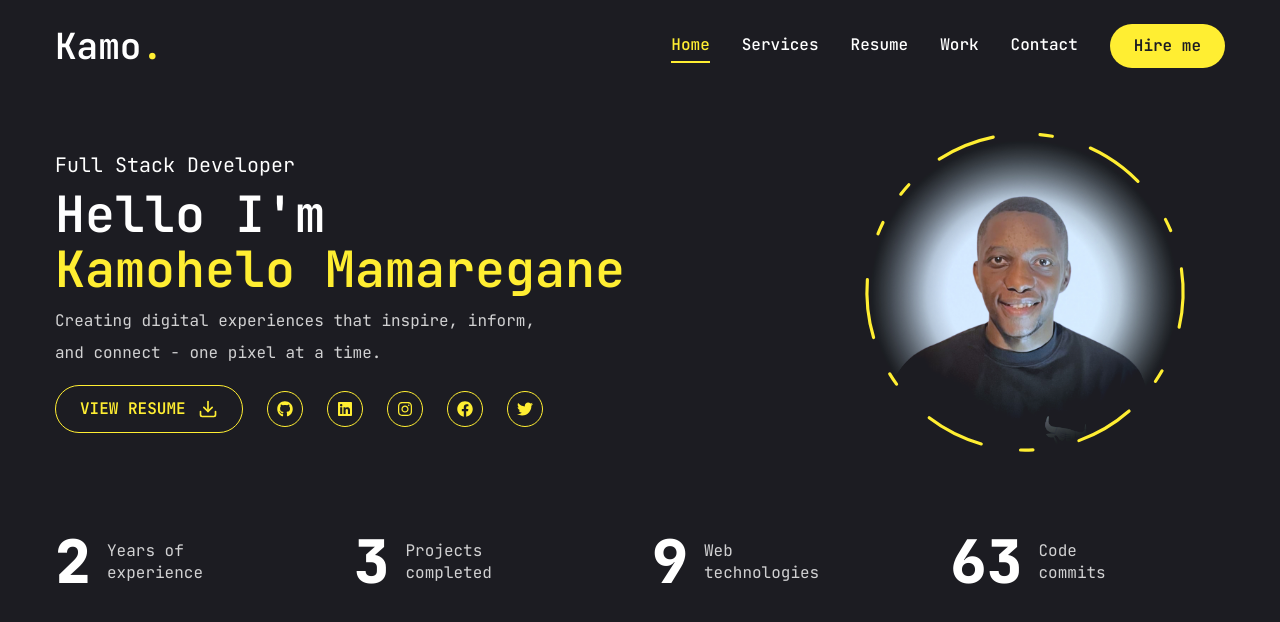
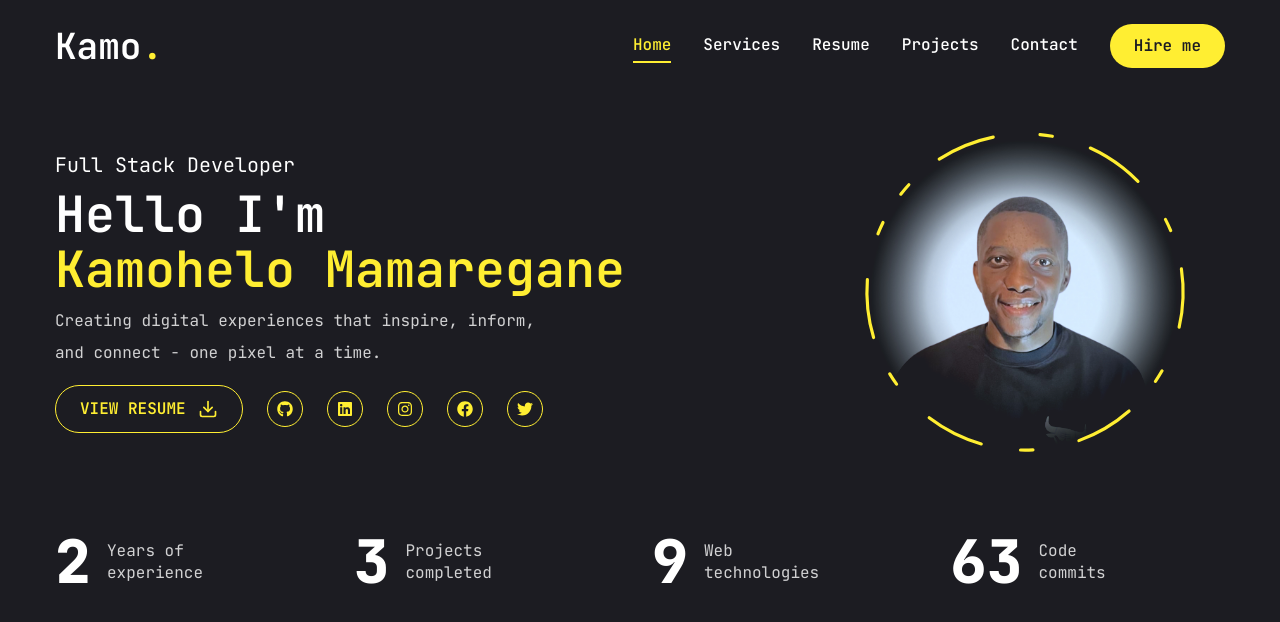
Before and after one commit to Kamo222/portfolio-website, a Next.js app: page / in a window 1280 px wide. Shown: the top 622 px of the page. Built offline with nearby package versions, Linux system fonts and the light colour scheme.

Commit message:
Rename navigation menu

```diff
--- a/components/MobileNav.jsx
+++ b/components/MobileNav.jsx
@@ -19,8 +19,8 @@ const links = [
         path: "/resume"
     },
     {
-        name: "work",
-        path: "/work"
+        name: "projects",
+        path: "/projects"
     },
     {
         name: "contact",
--- a/components/Nav.jsx
+++ b/components/Nav.jsx
@@ -17,8 +17,8 @@ const links = [
     path: "/resume",
   },
   {
-    name: "work",
-    path: "/work",
+    name: "projects",
+    path: "/projects",
   },
   {
     name: "contact",
```
Also changed, not shown: app/projects/page.jsx (renamed from app/work/page.jsx).
